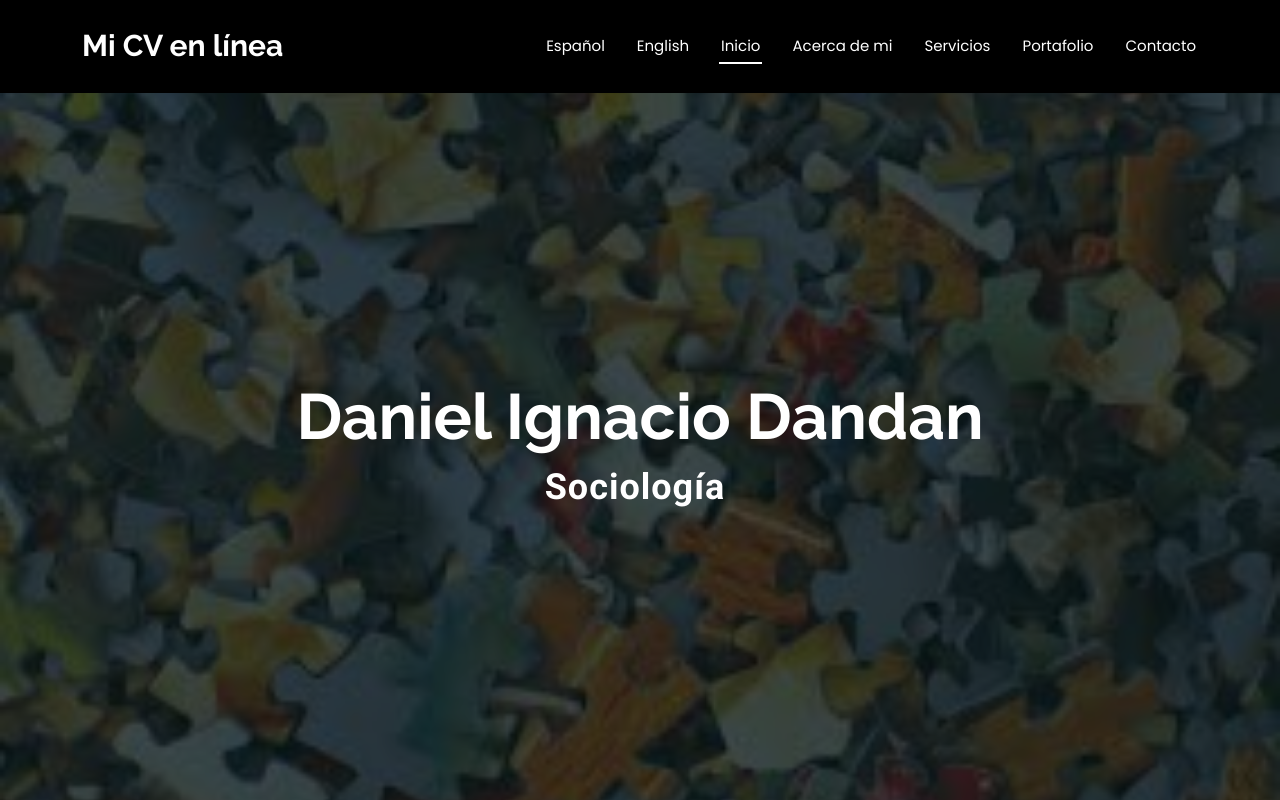
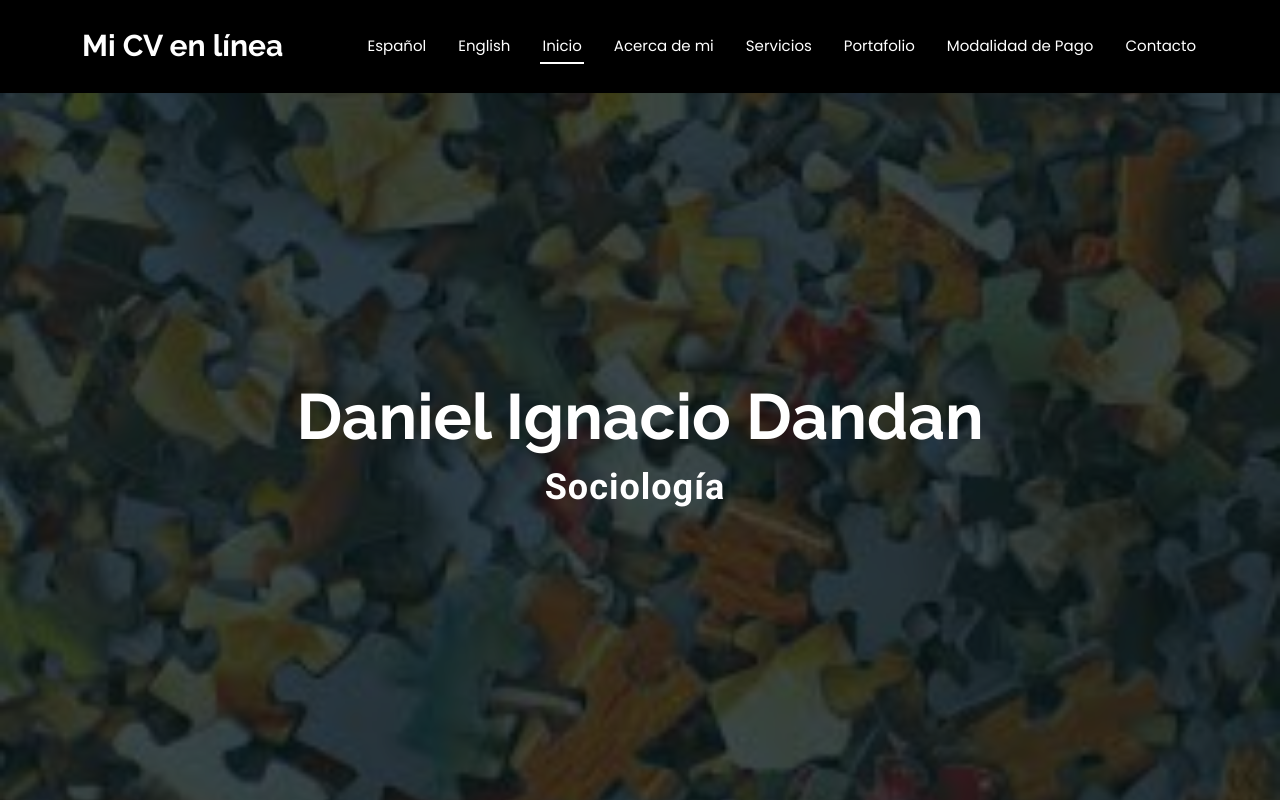
Before and after one commit to DanielIgnacioDandan/DanielIgnacioDandan.github.io, a plain HTML site: page index.html in a window 1280 px wide. Shown: the top 800 px of the page. Drawn offline with Linux system fonts and the light colour scheme.

Commit message:
modalidad de pago

```diff
--- a/index.html
+++ b/index.html
@@ -56,6 +56,8 @@
           <li><a href="#about">Acerca de mi</a></li>
           <li><a href="#services">Servicios</a></li>
           <li><a href="#portfolio">Portafolio</a></li>
+          <li><a href="#modalidad-pago">Modalidad de Pago</a></li>
+
           <!-- <li class="dropdown"><a href="#"><span>Blog</span> <i class="bi bi-chevron-down toggle-dropdown"></i></a>
             <ul>
               <li><a href="#">Dropdown 1</a></li>
@@ -569,9 +571,9 @@
     <!-- Pricing Section -->
     <section id="pricing" class="pricing section">
 
-      <!-- Section Title -->
+      <!-- Section Title --><p id="modalidad-pago">
       <div class="container section-title" data-aos="fade-up">
-        <h2>Modalidad de pago</h2>
+        <h2>Modalidad de pago</h2></p>
         <p> Se realiza en dos etapas </p>
       </div><!-- End Section Title -->
 
```
